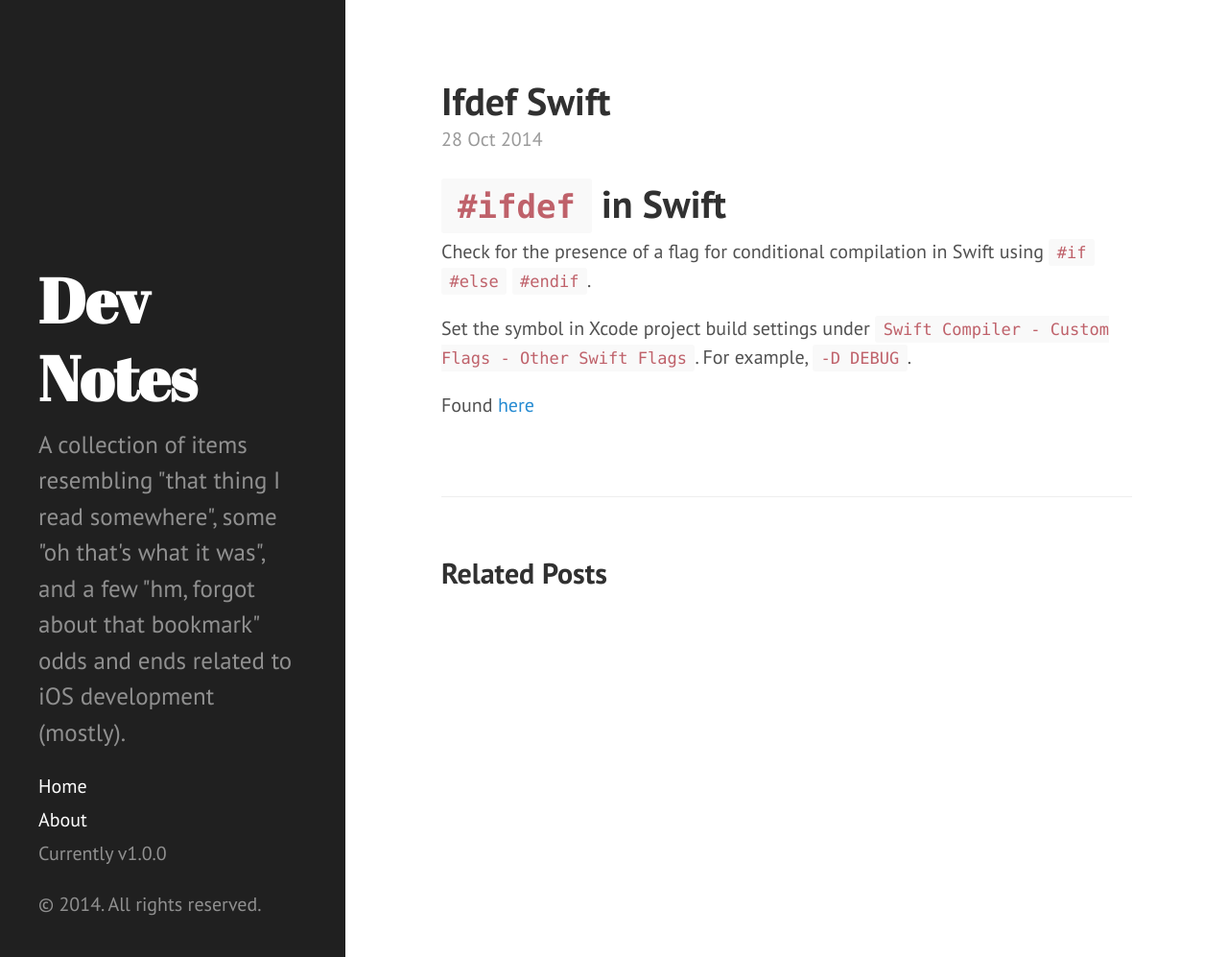
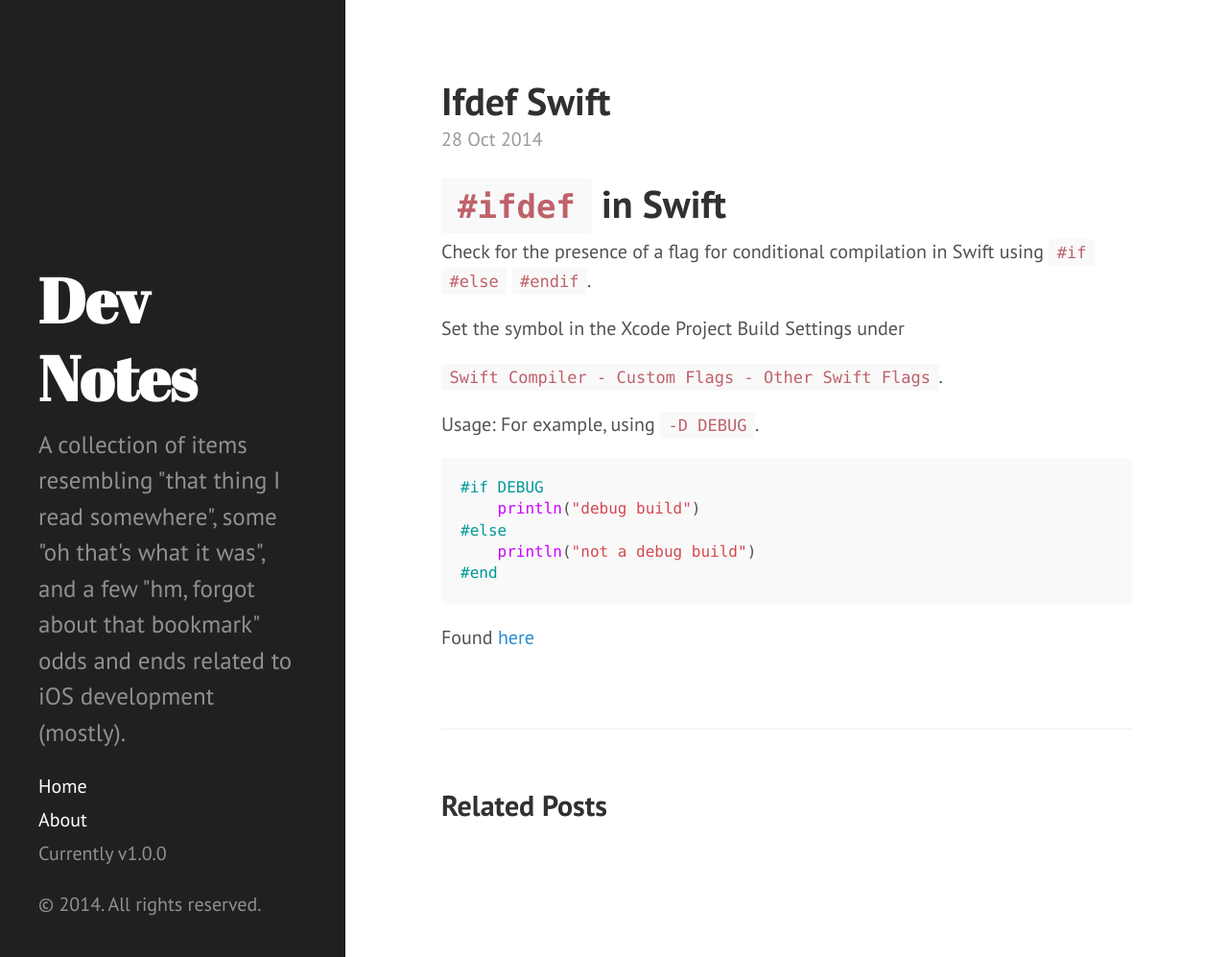
Before and after one commit to james919/james919.github.io.old, a Jekyll site: the page built from _posts/2014-10-28-ifdef-swift.md, in a window 1280 px wide and 997 px high. Shown: the whole window at 96% size. Built offline with Jekyll 4.4.1, drawn with Linux system fonts in a browser that asks for light colours; Markdown is read by kramdown in place of the engine named in the settings.

Commit message:
Minor change, should really do this locally...

````diff
--- a/_posts/2014-10-28-ifdef-swift.md
+++ b/_posts/2014-10-28-ifdef-swift.md
@@ -7,6 +7,19 @@ title: #ifdef in Swift
 
 Check for the presence of a flag for conditional compilation in Swift using `#if` `#else` `#endif`.
 
-Set the symbol in Xcode project build settings under `Swift Compiler - Custom Flags - Other Swift Flags`. For example, `-D DEBUG`.
+Set the symbol in the Xcode Project Build Settings under
+
+`Swift Compiler - Custom Flags - Other Swift Flags`.
+
+Usage:
+For example, using `-D DEBUG`.
+
+```swift
+#if DEBUG
+    println("debug build")
+#else
+    println("not a debug build")
+#end
+```
 
 Found [here](http://stackoverflow.com/a/24152730/919790)
````
